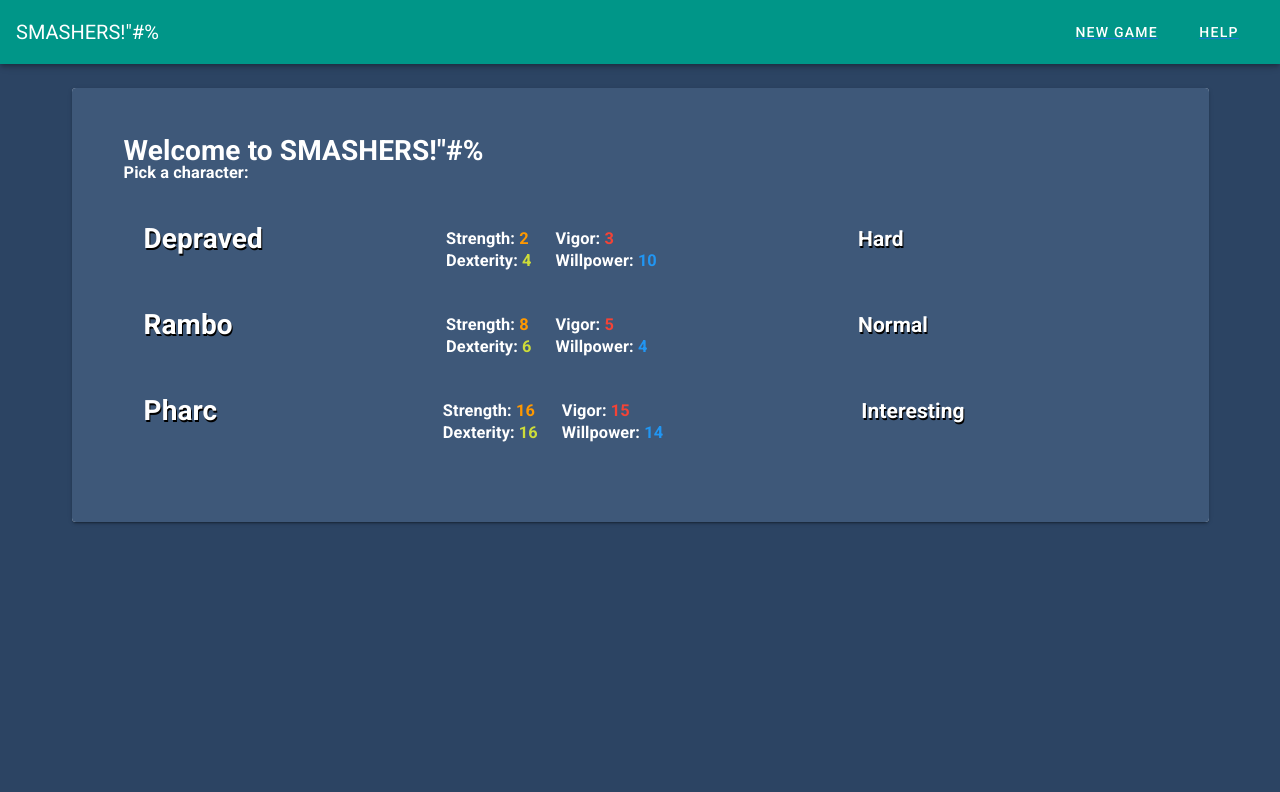
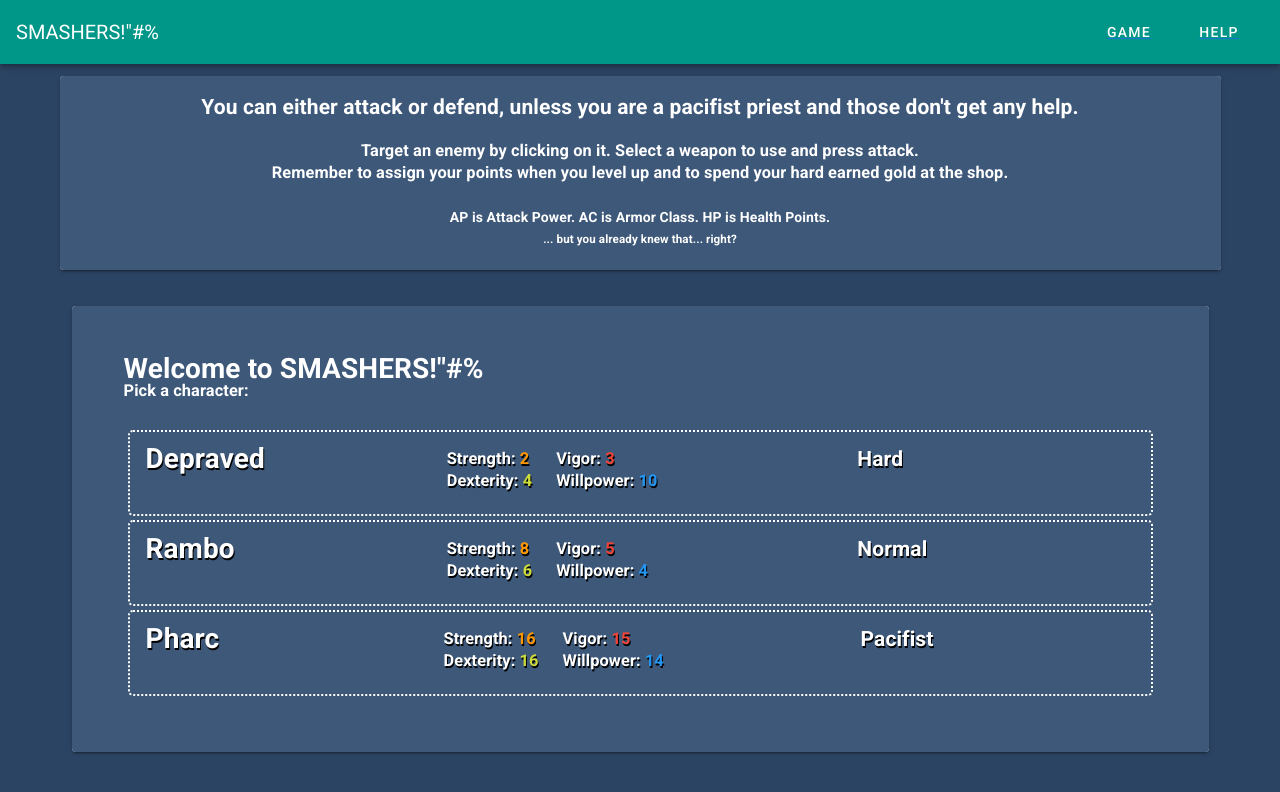
Before and after one commit to Boginn/smashers, a Vue app: page /Help in a window 1280 px wide. Shown: the top 792 px of the page. Built offline with nearby package versions, Linux system fonts and the light colour scheme.

Commit message:
0.9 there is a mutation but it's ok for it's purpose. setTimeout will not always be accurate and can cause some bugs, especially if the player is quick to click. i.e. a monster will sometimes attack after dying

```diff
--- a/src/App.vue
+++ b/src/App.vue
@@ -5,7 +5,7 @@
       <v-spacer></v-spacer>
       <h1 v-if="!characterSelect" style="text-align: center" class="white--text fontshadow"> Stage: {{ stage }}</h1>
       <v-spacer></v-spacer>
-      <router-link to="/#"><v-tab class="white--text">New Game</v-tab></router-link>
+      <router-link to="/#"><v-tab class="white--text">Game</v-tab></router-link>
       <router-link to="/Help"><v-tab class="white--text">Help</v-tab></router-link>
     </v-app-bar>
     <v-main class="body-bg">
@@ -17,7 +17,7 @@
         <game-main
           v-if="!characterSelect && !gameWon"
           @nextStage="updateStage"
-          :gameWon="gameWon"
+          @win="gameWon = true"
           :toon="pickedCharacter"
         />
       </v-container>
--- a/src/components/GameStage.vue
+++ b/src/components/GameStage.vue
@@ -37,38 +37,41 @@
         <v-row v-if="!isShop">
           <v-btn
             block
+            outlined
             @click="isShop = true"
-            color="primary"
             elevation="4"
             medium
+            class="white--text"
             >Shop</v-btn
           >
         </v-row>
-
+        <v-row> <br></v-row>
         <v-row>
           <v-btn
             block
+            outlined
             @click="
               $emit('continue');
               isShop = false;
             "
-            color="primary"
             elevation="4"
             medium
-            >Continue</v-btn
+            class="white--text"
+            >Next Stage</v-btn
           >
         </v-row>
-
+<v-row> <br></v-row>
         <v-row v-if="bossCondition">
           <v-btn
             block
+            outlined
             @click="
               $emit('bossStage');
               isShop = false;
             "
-            color="primary"
             elevation="4"
             medium
+            class="white--text"
             >... an opportunity?</v-btn
           >
         </v-row>
@@ -154,6 +157,7 @@ export default {
 }
 #log-entry {
   padding: 3px;
+  padding-right: 10px;
   text-align: end;
 
   border: 1px dotted black;
--- a/src/components/GameWeapon.vue
+++ b/src/components/GameWeapon.vue
@@ -1,16 +1,19 @@
 <template>
   <v-container>
-
     <v-row v-if="!toon.pacifist">
-        <div v-for="w in inventory" v-bind:key="w.name" class="d-flex justify-center">
+      <div
+        v-for="w in inventory"
+        v-bind:key="w.name"
+        class="d-flex justify-center"
+      >
         <v-btn
           class="weapon"
           @click="$emit('changeWeapon', w)"
           small
           outlined
-           v-bind:class="{ highlight: selectedWeapon.name == w.name }" >
-
-            {{w.name}} <span v-if="w.uses">({{w.uses}}/{{w.maxUses}})</span>
+          v-bind:class="{ highlight: selectedWeapon.name == w.name }"
+        >
+          {{ w.name }} <span v-if="w.uses">({{ w.uses }}/{{ w.maxUses }})</span>
         </v-btn>
       </div>
     </v-row>
@@ -21,8 +24,23 @@
         src="../assets/cross.png"
         alt="cross"
       />
-        <input class="fontshadow" type="text" v-model="input" placeholder="Recite...">
-        <v-btn class="yellow--text fontshadow attack-bg" height="50" block :disabled="$parent.lockMove" @click="$emit('preach', input); input = ''">PREACH</v-btn>
+      <input
+        class="fontshadow"
+        type="text"
+        v-model="input"
+        placeholder="Recite..."
+        :disabled="lockMove"
+        v-on:keyup="sendInput"
+      />
+      <v-btn
+        class="yellow--text fontshadow attack-bg"
+        height="50"
+        block
+        :disabled="lockMove"
+        v-bind:class="{ disbld: lockMove }"
+        @click="$emit('preach', input); input = ''"
+        >PREACH</v-btn
+      >
     </v-row>
   </v-container>
 </template>
@@ -33,24 +51,29 @@ props: {
     inventory: Array,
     selectedWeapon: Object,
     toon: Object,
+    lockMove: Boolean,
   },
-computed: {
-
+  computed: {},
+  methods: {
+    sendInput(e) {
+            if (e.keyCode === 13) {
+              this.$emit("preach", this.input);
+      this.input = "";
+      }
+    },
   },
   data: function() {
     return {
-  input: '',
-
-  }
-}
-
-}
+      input: "",
+    };
+  },
+};
 </script>
 
 <style scoped>
 .weapon {
   width: 150px;
-
+  color: rgb(229, 236, 172);
 }
 .highlight {
   background-color: rgba(0, 255, 255, 0.281);
@@ -65,8 +88,7 @@ input {
   width: 90%;
 }
 input:active,
-input:focus
-{
+input:focus {
   outline: none;
   border: none;
 }
@@ -77,4 +99,8 @@ border: none;
     rgba(196, 54, 54, 0.95) 30%
   );
 }
+.disbld {
+  background: grey;
+  font-size: 0;
+}
 </style>
--- a/src/router/index.js
+++ b/src/router/index.js
@@ -19,7 +19,7 @@ const routes = [
     component: Welcome
   },
   {
-    path: '/Welcome',
+    path: '/Help',
     name: 'Help',
     component: Help
   },
--- a/src/views/Help.vue
+++ b/src/views/Help.vue
@@ -1,25 +1,48 @@
 <template>
-  <v-container>Help  </v-container>
+  <v-container>
+    <v-card>
+      <v-card-text class="panel-bg pa-5" style="text-align: center">
+         <router-link to="/#" class="okay">
+         <div class="white--text">
+
+        <h2>
+          You can either attack or defend, unless you are a pacifist priest and
+          those don't get any help.
+        </h2>
+        <br>
+        <h3>
+          Target an enemy by clicking on it. Select a weapon to use and press
+          attack.
+        </h3>
+        <h3>
+          Remember to assign your points when you level up and to spend your
+          hard earned gold at the shop.
+        </h3>
+        <br>
+        <h4>AP is Attack Power. AC is Armor Class. HP is Health Points.</h4>
+        <h5>... but you already knew that... right?</h5>
+         </div>
+      </router-link>
+      </v-card-text>
+
+    </v-card>
+  </v-container>
 </template>
 
 <script>
-
-
 export default {
-  name: 'Help',
-  components: {
-
-  },
-
+  name: "Help",
+  components: {},
 
   data() {
-    return {
-
-    };
+    return {};
   },
-}
+};
 </script>
 
 <style>
+.okay {
+text-decoration: none;
 
+}
 </style>
--- a/src/views/Welcome.vue
+++ b/src/views/Welcome.vue
@@ -6,15 +6,16 @@
           <h1>{{ welcome }}</h1>
           <h3>{{ message }}</h3>
         </v-container>
-        <v-container fluid >
-          <v-row  @click="$emit('begin', toon)" v-for="toon in characters" v-bind:key="toon.name" class="ma-1 pa-1 highlight">
+        <v-container fluid>
+          <v-row
+            @click="$emit('begin', toon)"
+            v-for="toon in characters"
+            v-bind:key="toon.name"
+
+            class="ma-1 pa-1 highlight fontshadow"
+          >
             <v-col>
-
-            <h1
-
-              style="height: 50px;"
-              class="fontshadow"
-            >
+              <h1 style="height: 50px;" class="fontshadow">
                 {{ toon.name }}
               </h1>
             </v-col>
@@ -24,13 +25,10 @@
                 <span class="orange--text"> {{ toon.strength }}</span>
               </h3>
               <h3>
-                  Dexterity:<span class="lime--text">
-                    {{ toon.dexterity }}</span
-                  >
+                Dexterity:<span class="lime--text"> {{ toon.dexterity }}</span>
               </h3>
             </v-col>
             <v-col>
-
               <h3>
                 Vigor: <span class="red--text"> {{ toon.vigor }}</span>
               </h3>
@@ -40,11 +38,7 @@
               </h3>
             </v-col>
             <v-col>
-                            <h2
-
-              style="height: 50px;"
-              class="fontshadow"
-            >
+              <h2 style="height: 50px;" class="fontshadow">
                 {{ toon.difficulty }}
               </h2>
             </v-col>
@@ -62,16 +56,22 @@
 export default {
   name: "Welcome",
   components: {},
+  methods: {
+    toonBackgroundHover(i) {
 
+      this.characters[i].background;
+    }
+  },
   data() {
     return {
       welcome: 'Welcome to SMASHERS!"#%',
       message: "Pick a character:",
       characters: [
         {
-          background: "background: linear-gradient(180deg,rgba(12, 80, 92, 0.95) 0%,rgba(51, 1, 26, 0.9) 75%)",
+          background:
+            "background: linear-gradient(180deg,rgba(12, 80, 92, 0.95) 0%,rgba(51, 1, 26, 0.9) 75%)",
           difficulty: "Hard",
-          lines: ['Any%!', "Therefore, dragon."],
+          lines: ["Any%!", "Therefore, dragon."],
           name: "Depraved",
           pacifist: false,
           level: 1,
@@ -94,9 +94,10 @@ export default {
           vigor: 3,
         },
         {
-          background: "background: linear-gradient(180deg,rgb(0, 55, 86, 0.95) 0%,rgba(0, 80, 85, 0.9) 75%)",
+          background:
+            "background: linear-gradient(180deg,rgb(0, 55, 86, 0.95) 0%,rgba(0, 80, 85, 0.9) 75%)",
           difficulty: "Normal",
-          lines: ['They drew first blood!', "Of course it's a dragon!!"],
+          lines: ["They drew first blood!", "Of course it's a dragon!!"],
           name: "Rambo",
           pacifist: false,
           level: 1,
@@ -119,9 +120,13 @@ export default {
           vigor: 5,
         },
         {
-          background: "background: linear-gradient(180deg, rgba(0, 86, 39, 0.95) 0%, rgba(0, 27, 85, 0.9) 75%)",
-          difficulty: "Interesting",
-          lines: ["Who needs weapons when you have the power of god? These creatures don't like hearing their name <b class=\"cyan--text\">sdrawkcab</b>. For bigger creatures with something to say, I might be able to use their <b class=\"cyan--text\">sdrow</b> against them!", "Not even a dragon can withstand my verses!"],
+          background:
+            "background: linear-gradient(180deg, rgba(0, 86, 39, 0.95) 0%, rgba(0, 27, 85, 0.9) 75%)",
+          difficulty: "Pacifist",
+          lines: [
+            'Who needs weapons when you have the power of god? These creatures don\'t like hearing their name <b class="cyan--text">sdrawkcab</b>. For bigger creatures with something to say, I might be able to use their <b class="cyan--text">sdrow</b> against them!',
+            "Not even a dragon can withstand my verses!",
+          ],
           name: "Pharc",
           pacifist: true,
           level: 1,
@@ -151,7 +156,6 @@ export default {
 
 <style>
 .highlight:hover {
-  border-radius: 5px;
   cursor: pointer;
   /* background: linear-gradient(
     90deg,
@@ -160,4 +164,10 @@ export default {
     rgba(9, 20, 121, 0.8) 66%
   ); */
   background: rgba(63, 165, 190, 0.171);
-}</style>
+}
+.highlight {
+    border-radius: 5px;
+
+  border: 2px dotted white;
+}
+</style>
```
Also changed, not shown: src/components/GameChar.vue (+21 -45 lines), src/components/GameMain.vue (+22 -9 lines), src/assets/crosshair.png. Lines whose indentation alone changed are shown as unchanged.
